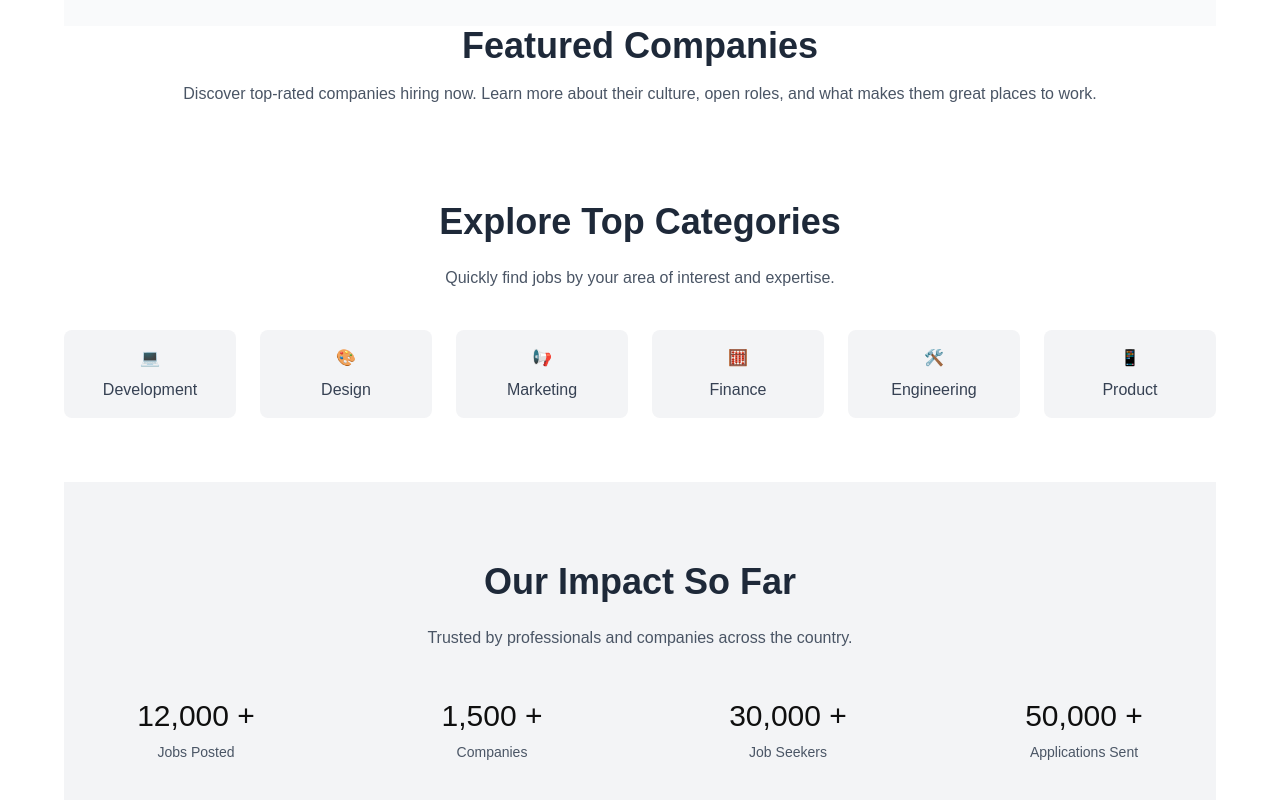
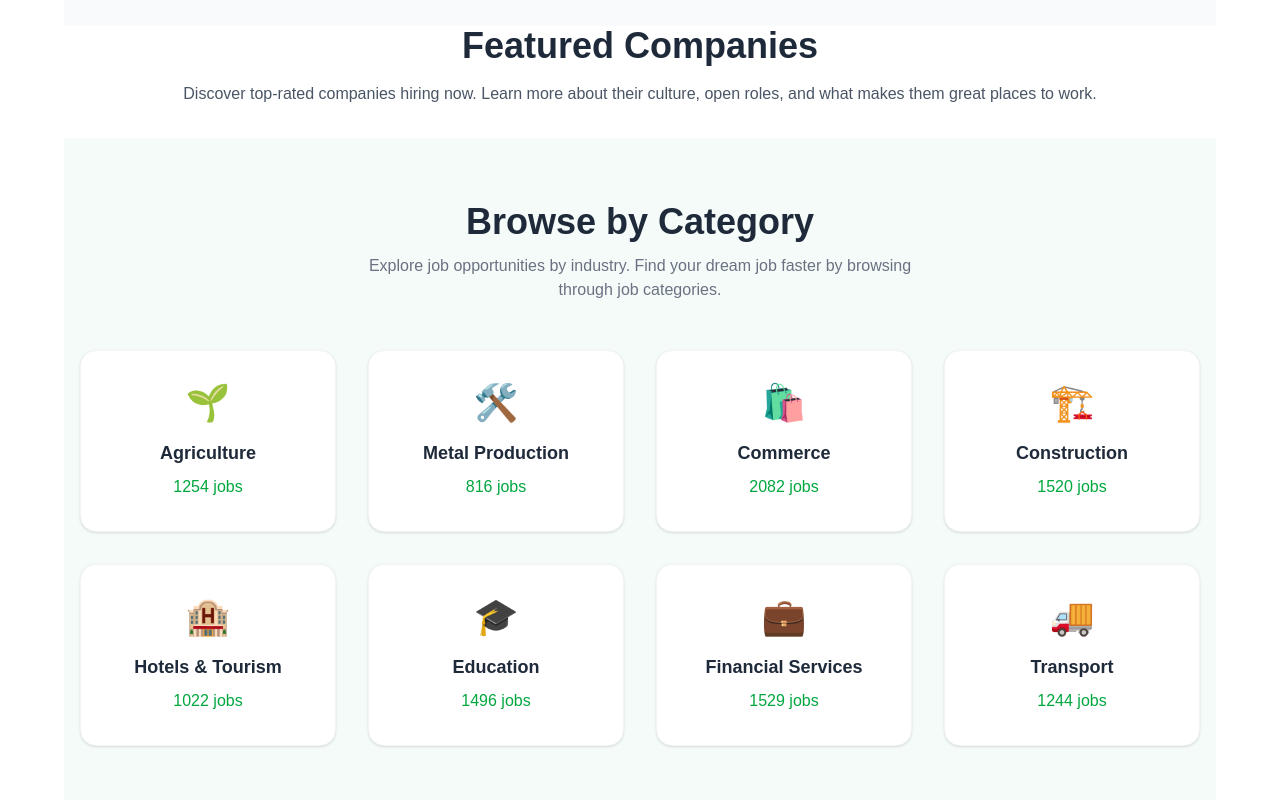
Before and after one commit to shafayatGit/Job-Track, a React (Vite) app: page / in a window 1280 px wide. Shown: the part 1120-1920 px from the top of the page. Built offline with nearby package versions, Linux system fonts and the light colour scheme.

Commit message:
contact updated

```diff
--- a/src/Components/How_it_work.jsx
+++ b/src/Components/How_it_work.jsx
@@ -3,7 +3,7 @@ import React from "react";
 const How_it_work = () => {
   return (
     <div>
-      <section class="bg-gray-50 py-20">
+      <section class="bg-gray-50 py-20 mulish">
         <div class="container mx-auto px-6 text-center">
           <h2 class="text-3xl md:text-4xl font-bold text-gray-800 mb-4">
             How It Works
--- a/src/Components/TopCatagory.jsx
+++ b/src/Components/TopCatagory.jsx
@@ -3,44 +3,94 @@ import React from "react";
 const TopCatagory = () => {
   return (
     <div>
-      <section class="bg-white py-16 mulish">
-        <div class="container mx-auto text-center">
-          <h2 class="text-4xl font-bold text-gray-800 mb-6">
-            Explore Top Categories
-          </h2>
-          <p class="text-gray-600 mb-10">
-            Quickly find jobs by your area of interest and expertise.
-          </p>
+      <section className="bg-[#f4fbf9] py-16 px-4 text-center mulish">
+        <h2 className="text-4xl font-bold mb-3 text-gray-800">
+          Browse by Category
+        </h2>
+        <p className="text-gray-500 max-w-xl mx-auto mb-12">
+          Explore job opportunities by industry. Find your dream job faster by
+          browsing through job categories.
+        </p>
 
-          <div class="grid grid-cols-2 sm:grid-cols-3 md:grid-cols-6 gap-6">
-            <div class="bg-gray-100 p-4 rounded-lg hover:bg-blue-100 transition cursor-pointer">
-              💻
-              <p class="mt-2 text-base font-medium text-gray-700">
-                Development
-              </p>
+        <div className="grid grid-cols-1 sm:grid-cols-2 md:grid-cols-3 lg:grid-cols-4 gap-8 max-w-6xl mx-auto">
+          {/* Card: Agriculture */}
+          <div className="bg-white p-8 rounded-2xl border border-gray-100 shadow-sm hover:shadow-xl hover:scale-105 transition duration-300 ease-in-out cursor-pointer group">
+            <div className="text-4xl mb-4 group-hover:scale-110 transition">
+              🌱
             </div>
-            <div class="bg-gray-100 p-4 rounded-lg hover:bg-blue-100 transition cursor-pointer">
-              🎨
-              <p class="mt-2 text-base font-medium text-gray-700">Design</p>
+            <h3 className="text-lg font-semibold text-gray-800">Agriculture</h3>
+            <p className="text-green-600 mt-2 font-medium">1254 jobs</p>
+          </div>
+
+          {/* Card: Metal Production */}
+          <div className="bg-white p-8 rounded-2xl border border-gray-100 shadow-sm hover:shadow-xl hover:scale-105 transition duration-300 ease-in-out cursor-pointer group">
+            <div className="text-4xl mb-4 group-hover:scale-110 transition">
+              🛠️
             </div>
-            <div class="bg-gray-100 p-4 rounded-lg hover:bg-blue-100 transition cursor-pointer">
-              📢
-              <p class="mt-2 text-base font-medium text-gray-700">Marketing</p>
+            <h3 className="text-lg font-semibold text-gray-800">
+              Metal Production
+            </h3>
+            <p className="text-green-600 mt-2 font-medium">816 jobs</p>
+          </div>
+
+          {/* Card: Commerce */}
+          <div className="bg-white p-8 rounded-2xl border border-gray-100 shadow-sm hover:shadow-xl hover:scale-105 transition duration-300 ease-in-out cursor-pointer group">
+            <div className="text-4xl mb-4 group-hover:scale-110 transition">
+              🛍️
             </div>
-            <div class="bg-gray-100 p-4 rounded-lg hover:bg-blue-100 transition cursor-pointer">
-              🧮
-              <p class="mt-2 text-base font-medium text-gray-700">Finance</p>
+            <h3 className="text-lg font-semibold text-gray-800">Commerce</h3>
+            <p className="text-green-600 mt-2 font-medium">2082 jobs</p>
+          </div>
+
+          {/* Card: Construction */}
+          <div className="bg-white p-8 rounded-2xl border border-gray-100 shadow-sm hover:shadow-xl hover:scale-105 transition duration-300 ease-in-out cursor-pointer group">
+            <div className="text-4xl mb-4 group-hover:scale-110 transition">
+              🏗️
             </div>
-            <div class="bg-gray-100 p-4 rounded-lg hover:bg-blue-100 transition cursor-pointer">
-              🛠️
-              <p class="mt-2 text-base font-medium text-gray-700">
-                Engineering
-              </p>
+            <h3 className="text-lg font-semibold text-gray-800">
+              Construction
+            </h3>
+            <p className="text-green-600 mt-2 font-medium">1520 jobs</p>
+          </div>
+
+          {/* Card: Hotels & Tourism */}
+          <div className="bg-white p-8 rounded-2xl border border-gray-100 shadow-sm hover:shadow-xl hover:scale-105 transition duration-300 ease-in-out cursor-pointer group">
+            <div className="text-4xl mb-4 group-hover:scale-110 transition">
+              🏨
             </div>
-            <div class="bg-gray-100 p-4 rounded-lg hover:bg-blue-100 transition cursor-pointer">
-              📱
-              <p class="mt-2 text-base font-medium text-gray-700">Product</p>
+            <h3 className="text-lg font-semibold text-gray-800">
+              Hotels & Tourism
+            </h3>
+            <p className="text-green-600 mt-2 font-medium">1022 jobs</p>
+          </div>
+
+          {/* Card: Education */}
+          <div className="bg-white p-8 rounded-2xl border border-gray-100 shadow-sm hover:shadow-xl hover:scale-105 transition duration-300 ease-in-out cursor-pointer group">
+            <div className="text-4xl mb-4 group-hover:scale-110 transition">
+              🎓
             </div>
+            <h3 className="text-lg font-semibold text-gray-800">Education</h3>
+            <p className="text-green-600 mt-2 font-medium">1496 jobs</p>
+          </div>
+
+          {/* Card: Financial Services */}
+          <div className="bg-white p-8 rounded-2xl border border-gray-100 shadow-sm hover:shadow-xl hover:scale-105 transition duration-300 ease-in-out cursor-pointer group">
+            <div className="text-4xl mb-4 group-hover:scale-110 transition">
+              💼
+            </div>
+            <h3 className="text-lg font-semibold text-gray-800">
+              Financial Services
+            </h3>
+            <p className="text-green-600 mt-2 font-medium">1529 jobs</p>
+          </div>
+
+          {/* Card: Transport */}
+          <div className="bg-white p-8 rounded-2xl border border-gray-100 shadow-sm hover:shadow-xl hover:scale-105 transition duration-300 ease-in-out cursor-pointer group">
+            <div className="text-4xl mb-4 group-hover:scale-110 transition">
+              🚚
+            </div>
+            <h3 className="text-lg font-semibold text-gray-800">Transport</h3>
+            <p className="text-green-600 mt-2 font-medium">1244 jobs</p>
           </div>
         </div>
       </section>
--- a/src/Pages/Contact.jsx
+++ b/src/Pages/Contact.jsx
@@ -1,8 +1,9 @@
 import React, { useState } from "react";
 import Navber from "../Components/Navber";
-import { FaTwitter } from "react-icons/fa";
+import { FaGithub, FaTwitter } from "react-icons/fa";
 import { FaLinkedin } from "react-icons/fa6";
 import { toast, ToastContainer } from "react-toastify";
+import { IoIosCheckmarkCircle } from "react-icons/io";
 
 function ContactUs() {
   const [formData, setFormData] = useState({
@@ -22,7 +23,17 @@ function ContactUs() {
     e.preventDefault();
     // You can replace this with an API call
     console.log("Form submitted:", formData);
-    toast("Thank you for reaching out!");
+    toast(
+      <div className="flex items-center gap-2">
+        <IoIosCheckmarkCircle
+          size={25}
+          className="text-green-700"
+        ></IoIosCheckmarkCircle>
+        <p className="text-black mulish font-base text-[18px]">
+          Thank you for reaching out
+        </p>
+      </div>
+    );
     setFormData({ name: "", email: "", message: "" });
   };
 
@@ -117,12 +128,15 @@ function ContactUs() {
         <p>
           Follow us on{" "}
           <div className="flex justify-center gap-2 mt-3 mb-18">
-            <a href="#">
+            <a
+              target="blank_"
+              href="https://www.linkedin.com/in/shafayat-hossain-patowary/"
+            >
               <FaLinkedin size={25}></FaLinkedin>
             </a>{" "}
             |{" "}
-            <a href="#">
-              <FaTwitter size={25}></FaTwitter>
+            <a target="blank_" href="https://github.com/shafayatGit">
+              <FaGithub size={25}></FaGithub>
             </a>
           </div>
         </p>
```
